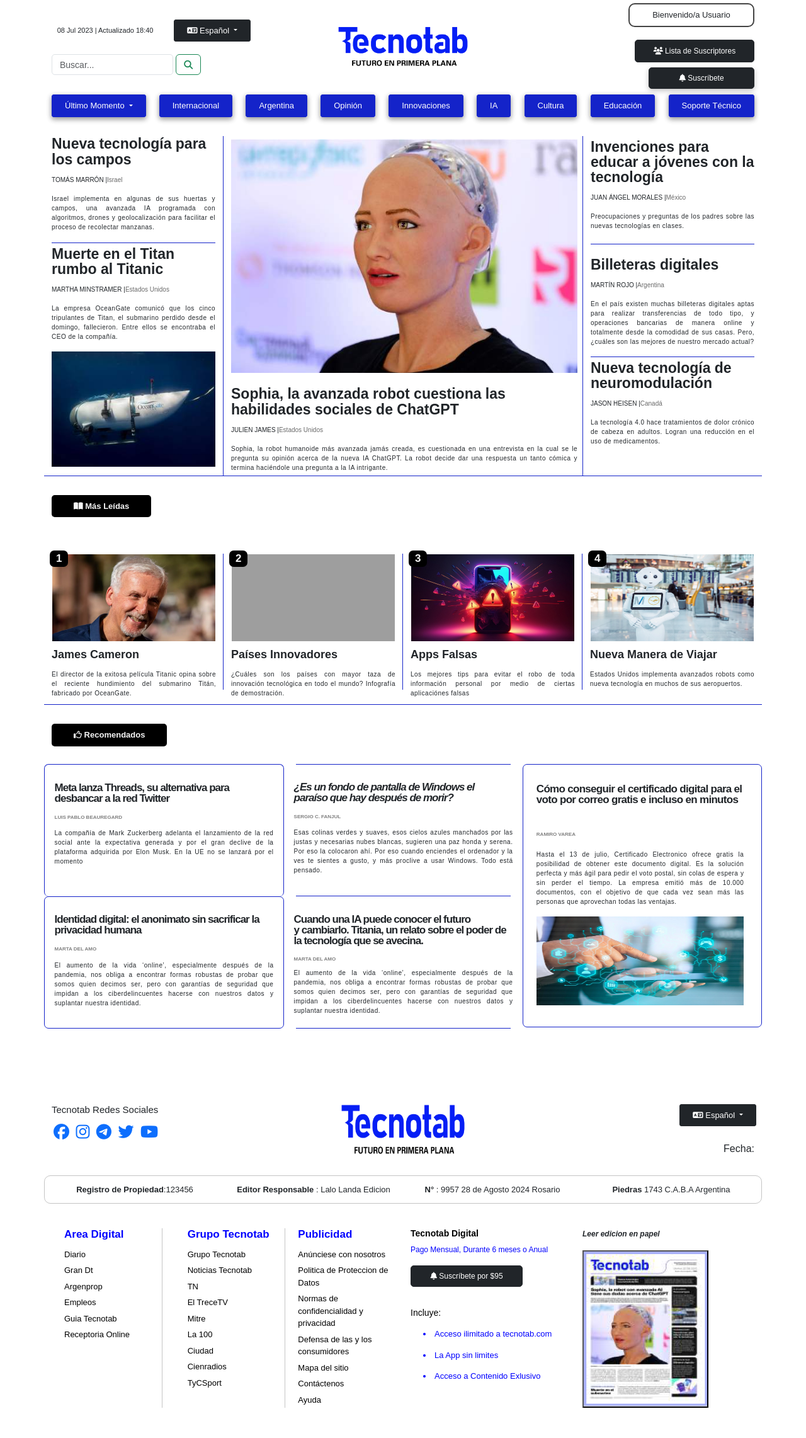
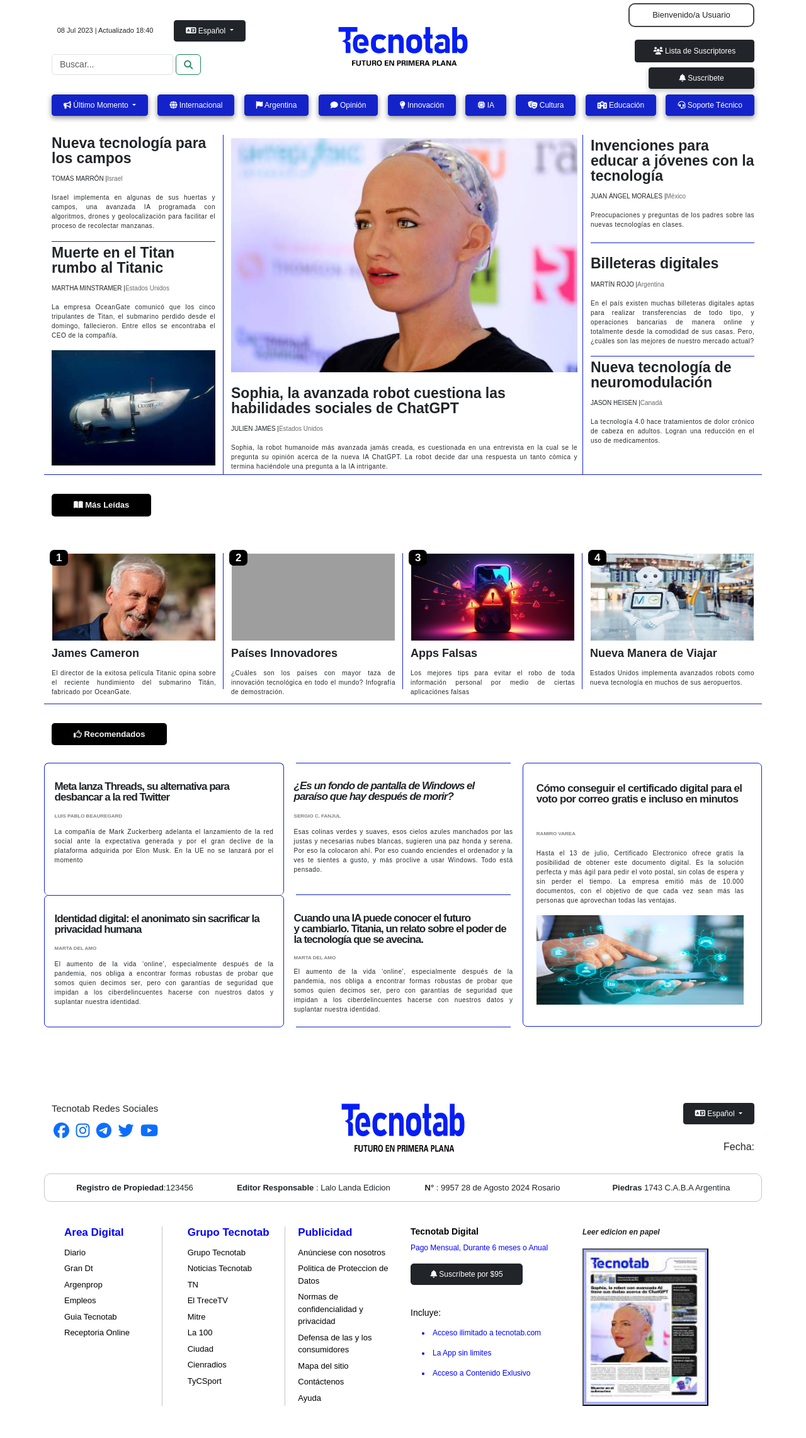
Before and after one commit to miltonfruiz/Proyecto-FinalProg-II-delfina--daniel-lautaro-milton, a Flask app: page / in a window 1280 px wide. Shown: the whole page at 63% size. After the commit the page ends 2232 px from the top, so only its background shows below. Run offline with Flask 3, Linux system fonts and the light colour scheme; data comes from the database, SQL or seed files in the repository; some libraries are stand-ins or nearby versions; grey boxes are pictures that could not be loaded.

Commit message:
Mejorado de estilos a botones

```diff
--- a/static/css/milton.css
+++ b/static/css/milton.css
@@ -333,7 +333,7 @@
 }
 #lista-suscriptores {
   font-size: 12px;
-  border-radius: 5px;
+  border-radius: 4px;
   font-size: 12px;
   padding: 8px 25px;
   width: 190px;
--- a/static/css/styles.css
+++ b/static/css/styles.css
@@ -32,7 +32,7 @@
   border: none;
 }
 #suscribete {
-  border-radius: 5px;
+  border-radius: 4px;
   font-size: 12px;
   padding: 7px 25px;
   width: 168px;
@@ -181,11 +181,19 @@
 #boton-idioma2,
 #boton-idioma,
 li {
-  border-radius: 3px;
-  font-size: 13px;
-  padding: 7px 20px;
+  border-radius: 4px;
+  font-size: 12px;
+  padding: 7px 18px;
 }
+#support,
+#educacion,
+#cultura,
+#IA,
+#innovacion,
+#opinion,
+#argentina,
 #inter-link {
+  font-size: 12px;
   text-decoration: none;
   color: white;
 }
@@ -195,7 +203,16 @@
 }
 #suscribete,
 #boton-idioma {
+  transition: 1s;
   box-shadow: rgba(0, 0, 0, 0.24) 0px 3px 8px;
+}
+#boton-idioma:hover {
+  transition: 1s;
+  box-shadow: rgba(0, 0, 0, 0.17) 0px -23px 25px 0px inset,
+    rgba(0, 0, 0, 0.15) 0px -36px 30px 0px inset,
+    rgba(0, 0, 0, 0.1) 0px -79px 40px 0px inset, rgba(0, 0, 0, 0.06) 0px 2px 1px,
+    rgba(0, 0, 0, 0.09) 0px 4px 2px, rgba(0, 0, 0, 0.09) 0px 8px 4px,
+    rgba(0, 0, 0, 0.09) 0px 16px 8px, rgba(0, 0, 0, 0.09) 0px 32px 16px;
 }
 #item-banner {
   box-shadow: rgba(0, 0, 0, 0.24) 0px 3px 8px;
--- a/templates/index.html
+++ b/templates/index.html
@@ -124,7 +124,7 @@
             data-bs-toggle="dropdown"
             aria-expanded="false"
           >
-            Último Momento
+          <i class="fa-solid fa-bullhorn"></i> Último Momento
           </button>
           <ul class="dropdown-menu dropdown-menu-dark">
             <li>
@@ -138,7 +138,7 @@
         </div>
         <div id="item-banner" class="dropdown">
           <button id="boton-idioma" class="btn btn-primary" type="button">
-            <a id="inter-link" href="{{ url_for('internacional') }}">Internacional</a>
+            <a id="inter-link" href="{{ url_for('internacional') }}"><i class="fa-solid fa-globe"></i> Internacional</a>
           </button>
         </div>
         <div id="item-banner" class="dropdown">
@@ -147,7 +147,7 @@
               id="argentina"
               href="https://es.wikipedia.org/wiki/Argentina"
               target="_blank"
-              >Argentina</a
+              ><i class="fa-solid fa-flag"></i> Argentina</a
             >
           </button>
         </div>
@@ -157,7 +157,7 @@
               id="opinion"
               href="https://www.lanacion.com.ar/opinion/"
               target="_blank"
-              >Opinión</a
+              ><i class="fa-solid fa-comment"></i> Opinión</a
             >
           </button>
         </div>
@@ -167,7 +167,7 @@
               id="innovacion"
               href="https://www.repsol.com/es/energia-futuro/tecnologia-innovacion/tipos-de-innovacion/index.cshtml"
               target="_blank"
-              >Innovaciones</a
+              ><i class="fa-solid fa-lightbulb"></i> Innovación</a
             >
           </button>
         </div>
@@ -177,14 +177,14 @@
               id="IA"
               href="https://gemini.google.com/?hl=es-419"
               target="_blank"
-              >IA</a
+              ><i class="fa-solid fa-microchip"></i> IA</a
             >
           </button>
         </div>
         <div id="item-banner" class="dropdown">
           <button id="boton-idioma" class="btn btn-dark" type="button">
             <a id="cultura" href="https://concepto.de/cultura/" target="_blank"
-              >Cultura</a
+              ><i class="fa-solid fa-masks-theater"></i> Cultura</a
             >
           </button>
         </div>
@@ -194,13 +194,13 @@
               id="educacion"
               href="https://educacion.santafe.gob.ar/"
               target="_blank"
-              >Educación</a
+              ><i class="fa-solid fa-school"></i> Educación</a
             >
           </button>
         </div>
         <div id="item-banner" class="dropdown">
           <button id="boton-idioma" class="btn btn-dark" type="button">
-            <a id="support" href="#soporte-tecnico">Soporte Técnico</a>
+            <a id="support" href="#soporte-tecnico"><i class="fa-solid fa-headset"></i> Soporte Técnico</a>
           </button>
         </div>
       </div>
```
